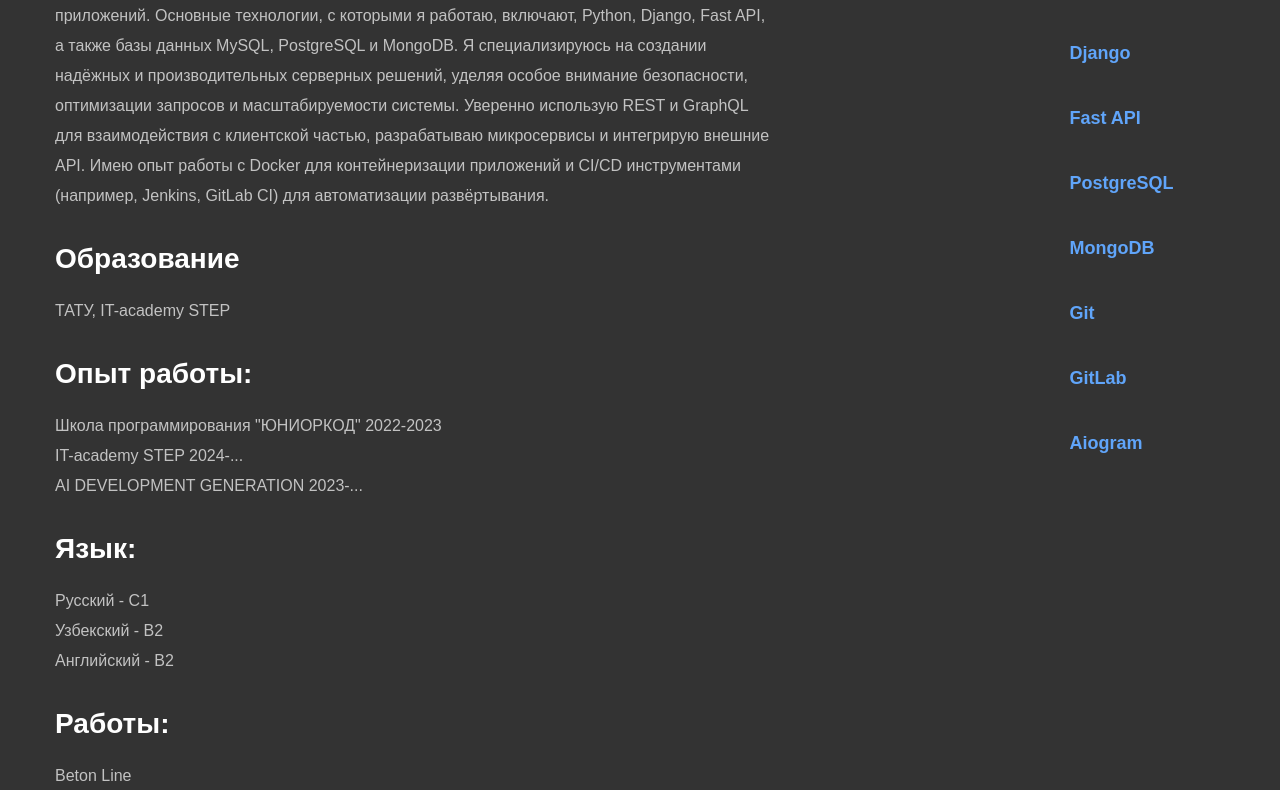
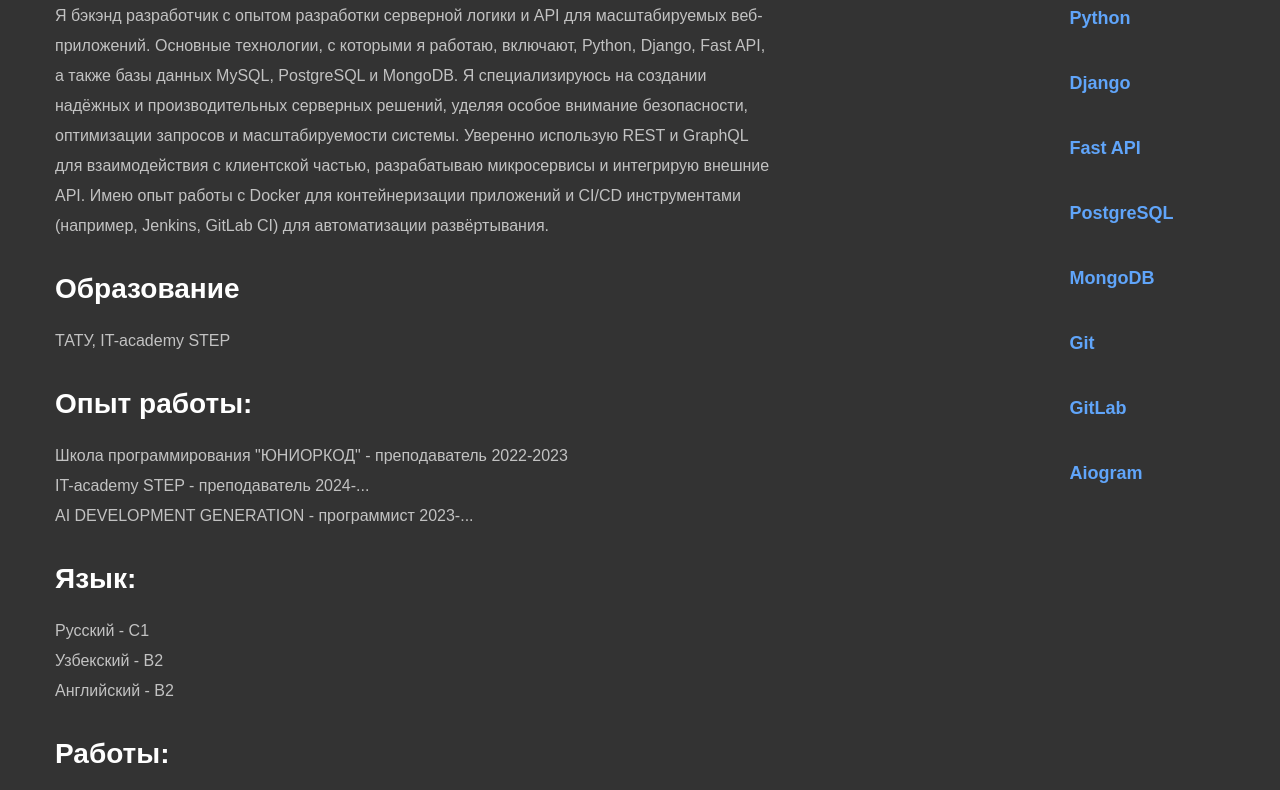
Before and after one commit to Narrowert/team-resume, a React (Vite) app: page / in a window 1280 px wide. Shown: the part 2854-3644 px from the top of the page. Built offline with nearby package versions, Linux system fonts and the light colour scheme; a web font is replaced by a local one.

Commit message:
обновляшки

```diff
--- a/src/components/Resumes.jsx
+++ b/src/components/Resumes.jsx
@@ -21,8 +21,9 @@ const Resumes = () => {
                 '                                                внимание оптимизации производительности и юзабилити интерфейсов.',
             education: 'ТАТУ',
             experience: [
-                'Школа программирования "ЮНИОРКОД" 2022-2023',
-                'AI DEVELOPMENT GENERATION 2023-...'
+                'Школа программирования "ЮНИОРКОД" - преподаватель 2022-2023',
+                'Школьная академия - преподаватель 2023-2024',
+                'AI DEVELOPMENT GENERATION - программист 2023-...'
             ],
             languages: [
                 'Русский - С1',
@@ -127,9 +128,9 @@ const Resumes = () => {
                 'Уверенно использую REST и GraphQL для взаимодействия с клиентской частью, разрабатываю микросервисы и интегрирую внешние API. Имею опыт работы с Docker для контейнеризации приложений и CI/CD инструментами (например, Jenkins, GitLab CI) для автоматизации развёртывания.',
             education: 'ТАТУ, IT-academy STEP',
             experience: [
-                'Школа программирования "ЮНИОРКОД" 2022-2023',
-                'IT-academy STEP 2024-...',
-                'AI DEVELOPMENT GENERATION 2023-...'
+                'Школа программирования "ЮНИОРКОД" - преподаватель 2022-2023',
+                'IT-academy STEP - преподаватель 2024-...',
+                'AI DEVELOPMENT GENERATION - программист 2023-...'
             ],
             languages: [
                 'Русский - С1',
@@ -233,7 +234,7 @@ const Resumes = () => {
             about: 'Ищу позицию Junior Android-разработчика, где я могу применить свои навыки в Kotlin и Retrofit (также есть базовые знания Coroutines и Unity), а также опыт, полученный в ходе учебных проектов и практики. Хоть у меня и нет коммерческого опыта, я готов компенсировать это трудолюбием, обучаемостью и стремлением к результатам',
             education: 'ТАТУ',
             experience: [
-                "Kapital sug'urta (Стажёр) 2024 - ..."
+                "Kapital sug'urta (Стажёр) - Android-разработчик 2024 - ..."
             ],
             languages: [
                 'Русский - С1',
```
Also changed, not shown: 3 other files (tests, documents, lock files or other folders).
